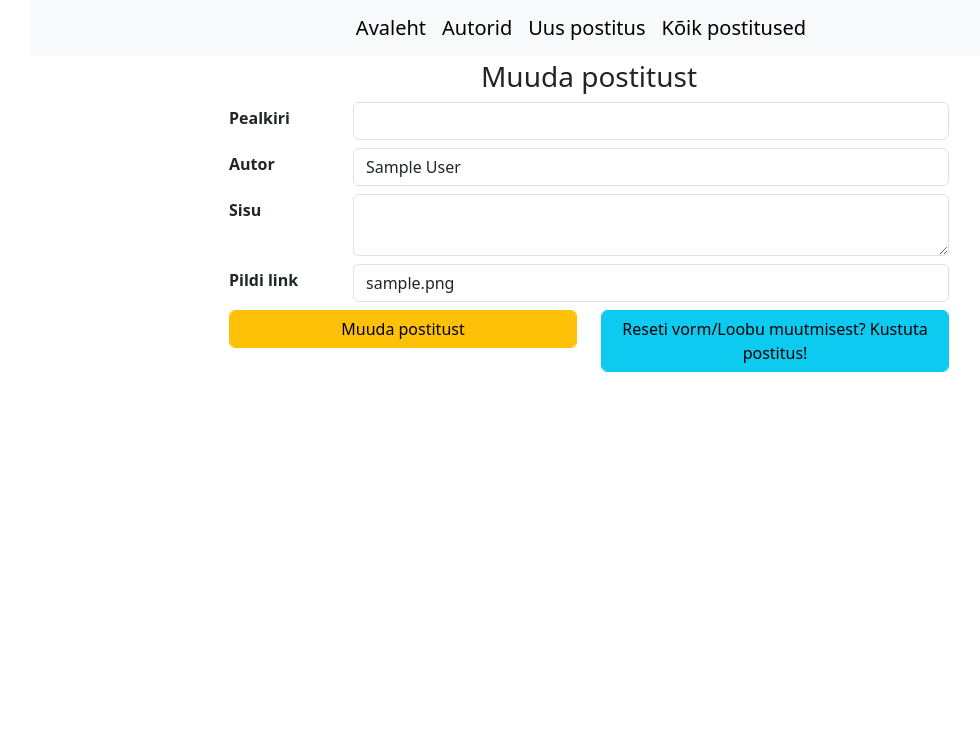
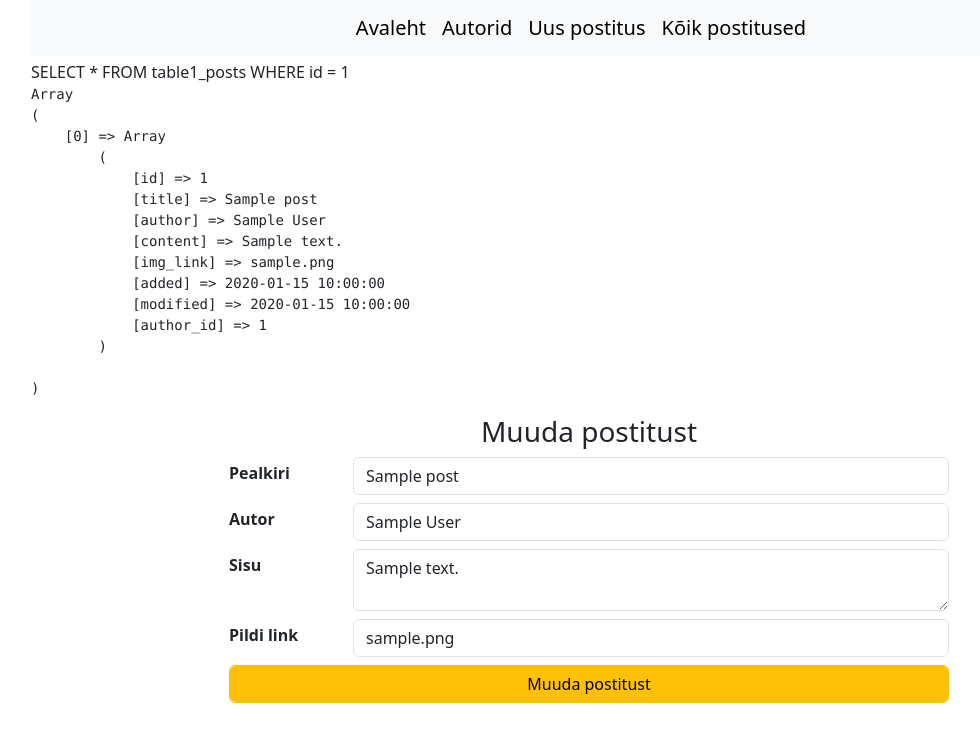
Before and after one commit to HaldiHaldjas/homepage, a PHP site: page /index.php?page=change_posts_by_id&ids=1 in a window 1280 px wide. Shown: the top 742 px of the page, without its empty margins (51-1031 px from the left). Run offline with PHP 8.4, Linux system fonts and the light colour scheme; tables that the repository leaves empty hold one stand-in row (values such as "Sample post").

Commit message:
version with update not working

```diff
--- a/change_posts_by_id.php
+++ b/change_posts_by_id.php
@@ -1,16 +1,65 @@
 <?php
-// Kas ids on ja kas on number
+
 // kontroll, kas aadressireal on id ja kas see on number
 if (isset($_GET["ids"]) && is_numeric($_GET["ids"])){
     $id = $_GET["ids"];
     if (is_numeric($id)){
-        $sql = "SELECT * FROM table1_posts WHERE id = ".$id;
-        $res = $database->dbGetArray($sql); // küsib andmeid
-        // $database->show($res); // TEST näitab tervet massiivi
+
+    $sql = "SELECT * FROM table1_posts WHERE id = ".$id;
+    $res = $database->dbGetArray($sql); // küsib db andmeid
+    echo $sql; // testiks
+    $database->show($res); // TEST näitab tervet massiivi
     }
-// vormis tuleb kontrollida, kas väärtus on sees.
-// kui name on olemas, näita vormis.
+    // Kas submit on vajutatud
+    if (isset($_POST["submit"])){
+        $title = htmlspecialchars(trim($_POST["title"]));
+        $author = htmlspecialchars(trim($_POST["author"]));
+        $content = htmlspecialchars(trim($_POST["content"]));
+        $img_link = filter_var($_POST["img_link"], FILTER_SANITIZE_URL);
+
+        // Prepare the SQL statement
+        $updateSql = "UPDATE table1_posts
+            SET
+            title = '" . $title . "',
+            author = '" . $author . "',
+            content = '" . $content . "',
+            img_link = '" . $img_link . "',
+            modified = NOW()
+            WHERE
+            id = '?'";
+            // id = " . $id;
+
+            // $sql = "INSERT INTO table1_posts
+            // (title, author, content, img_link, added, modified)
+            // VALUES (" . $database->dbFix($title) . ", " . $database->dbFix($author) . ", " . $database->dbFix($content) . ", " . $database->dbFix($image) . ", NOW(), NOW())";
+            // // kontrolliks echo $sql;
+
+            // if ($database->dbQuery($sql)) {
+            //     $success = true;
+            //     // kuna laeb uuesti lehe, kustutame posti sisu ära
+            //     $_POST = array();
+            //     // php enda funktsioon
+            // } else {
+            //     $success = false;
+            // }
+
+    // teeb andmebaasi päringu ja kontroll
+    if($database->dbQuery($updateSql)) {
+        $success = true;
+        $_POST = array();
+        $database->show($res); // TEST näitab tervet massiivi
+    } else {
+        $success = false;
+        echo error_log("no luck");
+    }
+
+    echo $sql; // testiks
+    $res = $database->dbGetArray($sql);
+
+    }
 }
+
+
 ?>
 <div class="container">
     <div class="row">
@@ -19,11 +68,11 @@ if (isset($_GET["ids"]) && is_numeric($_GET["ids"])){
         <div class="col-sm-8">
             <h3 class="text-center">Muuda postitust</h3>
 
-            <form action="<?php echo $_SERVER["PHP_SELF"];?>?page=change_posts" method="post">
+            <form action="<?php echo $_SERVER["PHP_SELF"];?>?page=change_posts_by_id" method="post">
                 <div class="row mb-2">
                     <label for="title" class="col-sm-2 form-label mt-1 fw-bold">Pealkiri</label>
                     <div class="col">
-                        <input type="text" name="title" value="<?php if(isset($res[1]["title"])) {echo $res[0]["title"];} ?>" id="title" class="form-control" required>
+                        <input type="text" name="title" value="<?php if(isset($res[0]["title"])) {echo $res[0]["title"];} ?>" id="title" class="form-control" required>
                     </div>
                 </div>
 
@@ -37,8 +86,7 @@ if (isset($_GET["ids"]) && is_numeric($_GET["ids"])){
                 <div class="row mb-2">
                     <label for="content" class="col-sm-2 form-label mt-1 fw-bold">Sisu</label>
                     <div class="col">
-                        <textarea name="content" value="<?php if(isset($res[0]["content"])) {echo $res[0]["content"];} ?>" id="content" class="form-control">
-                        </textarea>
+                        <textarea name="content" id="content" class="form-control"><?php if(isset($res[0]["content"])) {echo $res[0]["content"];} ?></textarea>
                     </div>
                 </div>
 
@@ -49,21 +97,21 @@ if (isset($_GET["ids"]) && is_numeric($_GET["ids"])){
                     </div>
                 </div>
 
-
                 <div class="row mb-2">
-                    <div class="col">
+                <div class="col">
+                    <input type="submit" name="submit" value="Muuda postitust" class="btn btn-warning form-control">
+                </div>
+<!--                     <div class="col">
                         <input type="hidden" name="sid" value="<?php if(isset($res[0]["id"])) {echo $res[0]["id"];} ?>">
                         <input type="submit" name="submit" value="Muuda postitust" class="btn btn-warning form-control">
-                    </div>
-                    <div class="col">
-                        <button type="reset" class="btn btn-info form-control">Reseti vorm/Loobu muutmisest? Kustuta postitus!</button>
-                    </div>
+                    </div> -->
+                    <!-- <div class="col">
+                        <button type="reset" class="btn btn-info form-control">Loobu muutmisest? Kustuta postitus!</button>
+                    </div> -->
 
                 </div>
-
             </form>
         </div>
-
         <div class="col-sm-2"></div>
     </div>
 </div>
--- a/delete_post.php
+++ b/delete_post.php
@@ -11,7 +11,6 @@ if (isset($_GET["ids"]) && is_numeric($_GET["ids"])) {
         $url = $_SERVER["PHP_SELF"]."?page=delete_post";
         // header("Location: index.php?page=delete");
         header("Location: ".$url);
-
 
     } else {
         $success = false;
```
Also changed, not shown: change_posts.php (+6 -4 lines).
